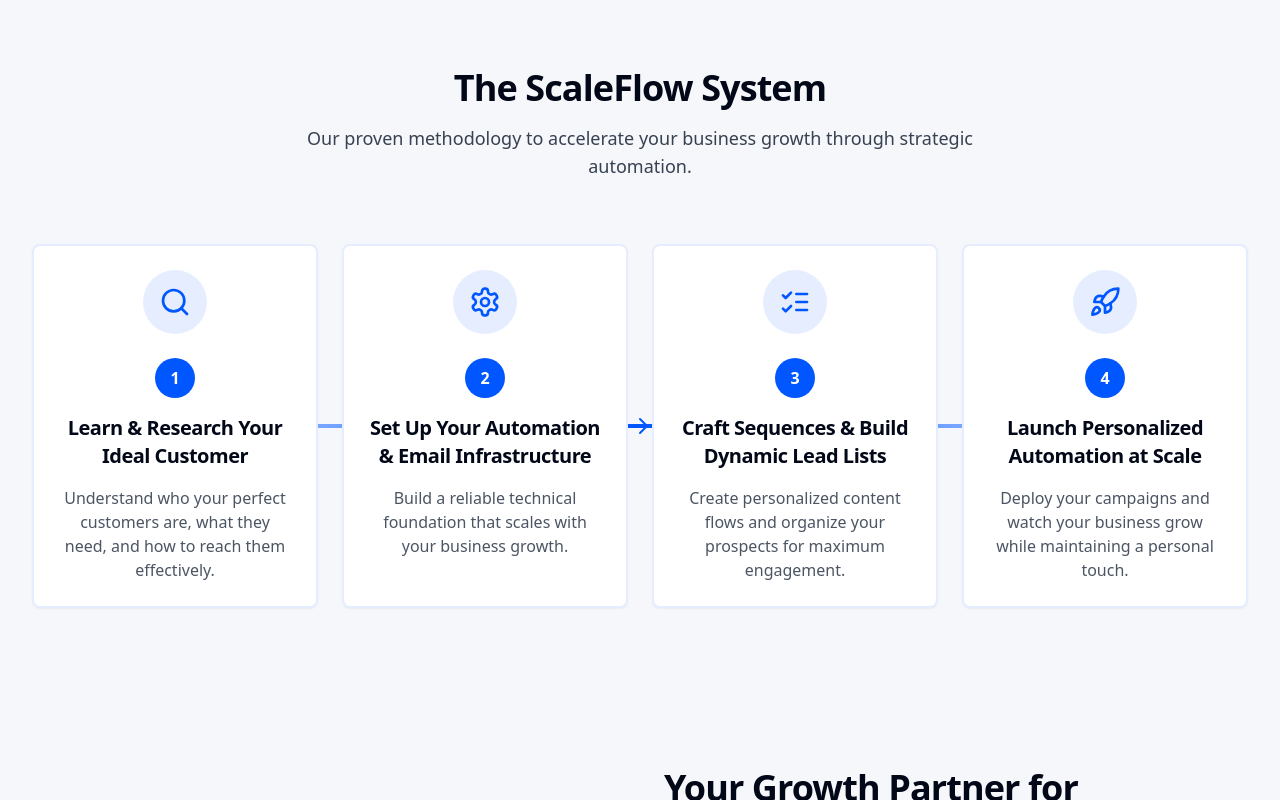
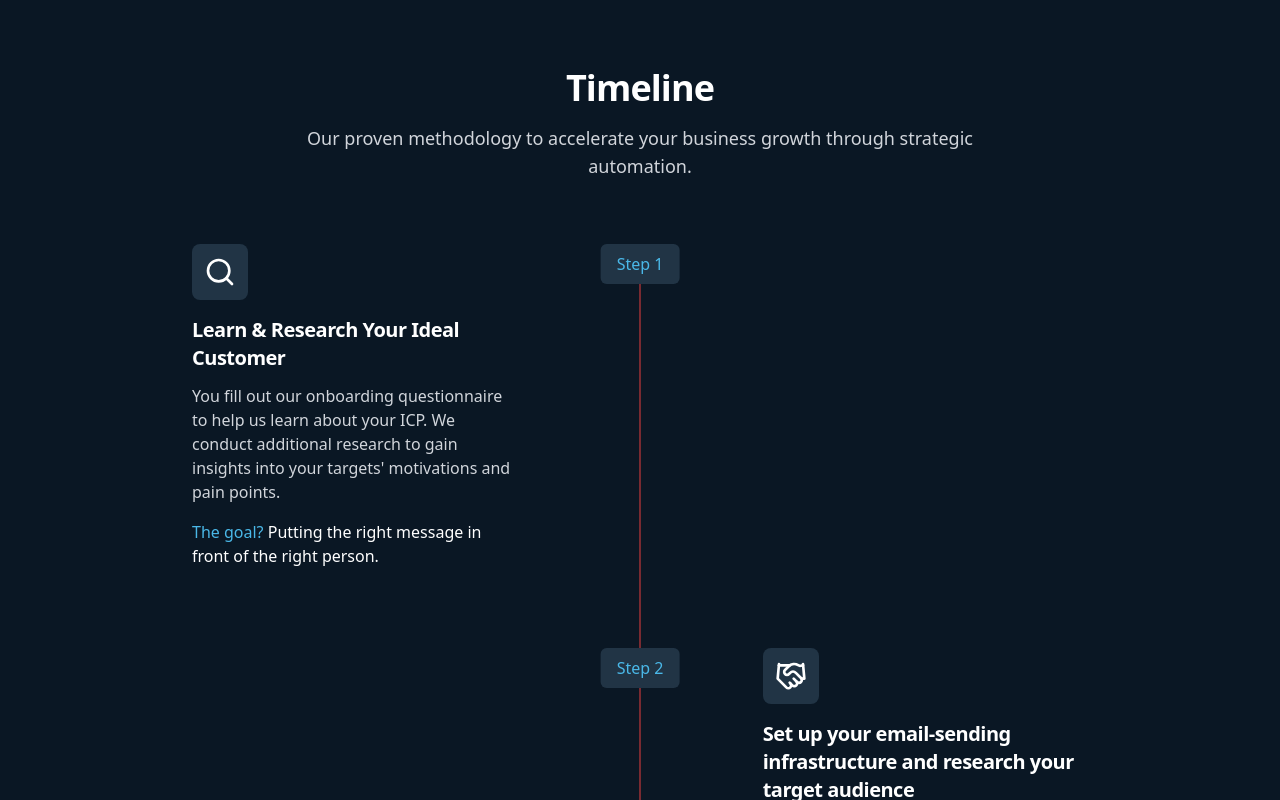
Before and after one commit to LV2024-lovable/leadvelocity, a React (Vite) app: page / in a window 1280 px wide. Shown: the part 1640-2440 px from the top of the page. Built offline with nearby package versions, Linux system fonts and the light colour scheme.

Commit message:
feat: Make ScaleFlowSystem steps scrollable
The ScaleFlowSystem component's steps are now scrollable.

```diff
--- a/src/components/ScaleFlowSystem.tsx
+++ b/src/components/ScaleFlowSystem.tsx
@@ -1,80 +1,93 @@
+
 import React from 'react';
-import { Search, Settings, ListChecks, Rocket } from 'lucide-react';
-import { Card, CardContent } from './ui/card';
+import { Search, Handshake, ListChecks, SendHorizontal } from 'lucide-react';
+import { ScrollArea } from './ui/scroll-area';
+
 const ScaleFlowSystem = () => {
-  const steps = [{
+  const steps = [
+    {
       id: 1,
       title: "Learn & Research Your Ideal Customer",
-    description: "Understand who your perfect customers are, what they need, and how to reach them effectively.",
-    icon: <Search className="h-8 w-8 text-velocity-blue" />
-  }, {
+      description: "You fill out our onboarding questionnaire to help us learn about your ICP. We conduct additional research to gain insights into your targets' motivations and pain points.",
+      icon: <Search className="h-8 w-8 text-white" />,
+      goal: "Putting the right message in front of the right person."
+    },
+    {
       id: 2,
-    title: "Set Up Your Automation & Email Infrastructure",
-    description: "Build a reliable technical foundation that scales with your business growth.",
-    icon: <Settings className="h-8 w-8 text-velocity-blue" />
-  }, {
+      title: "Set up your email-sending infrastructure and research your target audience",
+      description: "We set up multiple domains & mailboxes, configure technical records and start warming them up.",
+      icon: <Handshake className="h-8 w-8 text-white" />,
+      goal: "Ensuring your emails land outside of SPAM."
+    },
+    {
       id: 3,
-    title: "Craft Sequences & Build Dynamic Lead Lists",
-    description: "Create personalized content flows and organize your prospects for maximum engagement.",
-    icon: <ListChecks className="h-8 w-8 text-velocity-blue" />
-  }, {
+      title: "Craft your email sequences and build your lead lists",
+      description: "We write messaging angles for your different customer profiles. We build contextual lead lists by looking at buying signals (e.g. surge in hiring, ad spend, opening of new offices, acquisition) and industry trends.",
+      icon: <ListChecks className="h-8 w-8 text-white" />,
+      goal: "Reaching the right company at the right time."
+    },
+    {
       id: 4,
-    title: "Launch Personalized Automation at Scale",
-    description: "Deploy your campaigns and watch your business grow while maintaining a personal touch.",
-    icon: <Rocket className="h-8 w-8 text-velocity-blue" />
-  }];
-  return <section id="scale-flow" className="py-20 bg-velocity-gray">
+      title: "Send personalized messages at scale",
+      description: "We leverage AI to tailor our messaging to each prospect. This lets us automate our outreach to potential clients —without compromising message quality.",
+      icon: <SendHorizontal className="h-8 w-8 text-white" />,
+      goal: "Flooding your calendar with opportunities."
+    }
+  ];
+
+  return (
+    <section id="scale-flow" className="py-20 bg-[#0A1724] text-white">
       <div className="container max-w-7xl mx-auto">
-        <div className="text-center mb-16">
-          <h2 className="text-3xl md:text-4xl font-bold mb-4">The ScaleFlow System</h2>
-          <p className="text-lg text-gray-700 max-w-2xl mx-auto">
+        <div className="text-center mb-12">
+          <h2 className="text-3xl md:text-4xl font-bold mb-4">Timeline</h2>
+          <p className="text-lg text-gray-300 max-w-2xl mx-auto">
             Our proven methodology to accelerate your business growth through strategic automation.
           </p>
         </div>
 
-        <div className="relative">
-          {/* Flow connector line (visible on larger screens) */}
-          <div className="hidden lg:block absolute top-1/2 left-0 right-0 h-1 bg-gradient-to-r from-velocity-lightblue via-velocity-blue to-velocity-lightblue transform -translate-y-1/2 z-0" />
+        <ScrollArea className="h-[700px] w-full rounded-md p-4">
+          <div className="relative max-w-4xl mx-auto">
+            {/* Vertical timeline line */}
+            <div className="absolute left-[50%] top-0 bottom-0 w-[1px] bg-gradient-to-b from-[#e53e3e] to-[#e53e3e] transform -translate-x-1/2 z-0" />
 
-          <div className="grid grid-cols-1 md:grid-cols-2 lg:grid-cols-4 gap-6 relative z-10">
-            {steps.map((step, index) => <div key={step.id} className={`flex flex-col ${index % 2 === 0 ? 'animate-fade-in' : 'animate-fade-in'}`} style={{
-            animationDelay: `${index * 0.2}s`
-          }}>
-                <Card className="h-full border-2 border-velocity-lightblue hover:border-velocity-blue transition-all duration-300 hover:shadow-lg hover:-translate-y-1">
-                  <CardContent className="p-6">
-                    <div className="flex flex-col items-center text-center space-y-4">
-                      <div className="bg-velocity-lightblue rounded-full p-4 mb-2">
+            {steps.map((step, index) => (
+              <div key={step.id} className={`flex items-start mb-20 relative ${index % 2 === 0 ? 'flex-row' : 'flex-row-reverse'}`}>
+                {/* Timeline step marker */}
+                <div className="absolute left-[50%] transform -translate-x-1/2 z-10">
+                  <div className="bg-[#213445] rounded-md px-4 py-2 text-[#4AB8E8] font-medium">
+                    Step {step.id}
+                  </div>
+                </div>
+
+                {/* Content container - alternating sides */}
+                <div className={`w-5/12 ${index % 2 === 0 ? 'pr-12' : 'pl-12'}`}>
+                  {/* Icon */}
+                  <div className="mb-4">
+                    <div className="inline-flex bg-[#213445] p-3 rounded-lg">
                       {step.icon}
                     </div>
-                      <div className="flex items-center justify-center w-10 h-10 rounded-full bg-velocity-blue text-white font-bold">
-                        {step.id}
-                      </div>
-                      <h3 className="text-xl font-bold">{step.title}</h3>
-                      <p className="text-gray-600">{step.description}</p>
-                    </div>
-                  </CardContent>
-                </Card>
-
-                {/* Arrow connector (visible only on mobile and tablet) */}
-                {index < steps.length - 1 && <div className="flex justify-center mt-4 mb-4 lg:hidden">
-                    <svg xmlns="http://www.w3.org/2000/svg" width="24" height="24" viewBox="0 0 24 24" fill="none" stroke="currentColor" strokeWidth="2" strokeLinecap="round" strokeLinejoin="round" className="text-velocity-blue">
-                      <path d="M12 5v14M19 12l-7 7-7-7" />
-                    </svg>
-                  </div>}
-
-                {/* Circular connector dots on the line (visible on larger screens) */}
-                {index < steps.length - 1}
-              </div>)}
                   </div>
 
-          {/* Desktop arrows connecting the steps */}
-          <div className="hidden lg:flex justify-between absolute top-1/2 left-[18%] right-[18%] transform -translate-y-1/2 z-0 px-6">
-            {[...Array(steps.length - 1)].map((_, i) => <svg key={i} xmlns="http://www.w3.org/2000/svg" width="24" height="24" viewBox="0 0 24 24" fill="none" stroke="currentColor" strokeWidth="2" strokeLinecap="round" strokeLinejoin="round" className="text-velocity-blue">
-                <path d="M5 12h14M12 5l7 7-7 7" />
-              </svg>)}
+                  {/* Content */}
+                  <div>
+                    <h3 className="text-xl font-bold mb-3">{step.title}</h3>
+                    <p className="text-gray-300 mb-4">{step.description}</p>
+                    <div>
+                      <span className="text-[#4AB8E8] font-medium">The goal? </span>
+                      <span className="text-white">{step.goal}</span>
                     </div>
                   </div>
                 </div>
-    </section>;
+
+                {/* Empty space for the other side */}
+                <div className="w-5/12"></div>
+              </div>
+            ))}
+          </div>
+        </ScrollArea>
+      </div>
+    </section>
+  );
 };
+
 export default ScaleFlowSystem;
```
Lines whose indentation alone changed are shown as unchanged.
